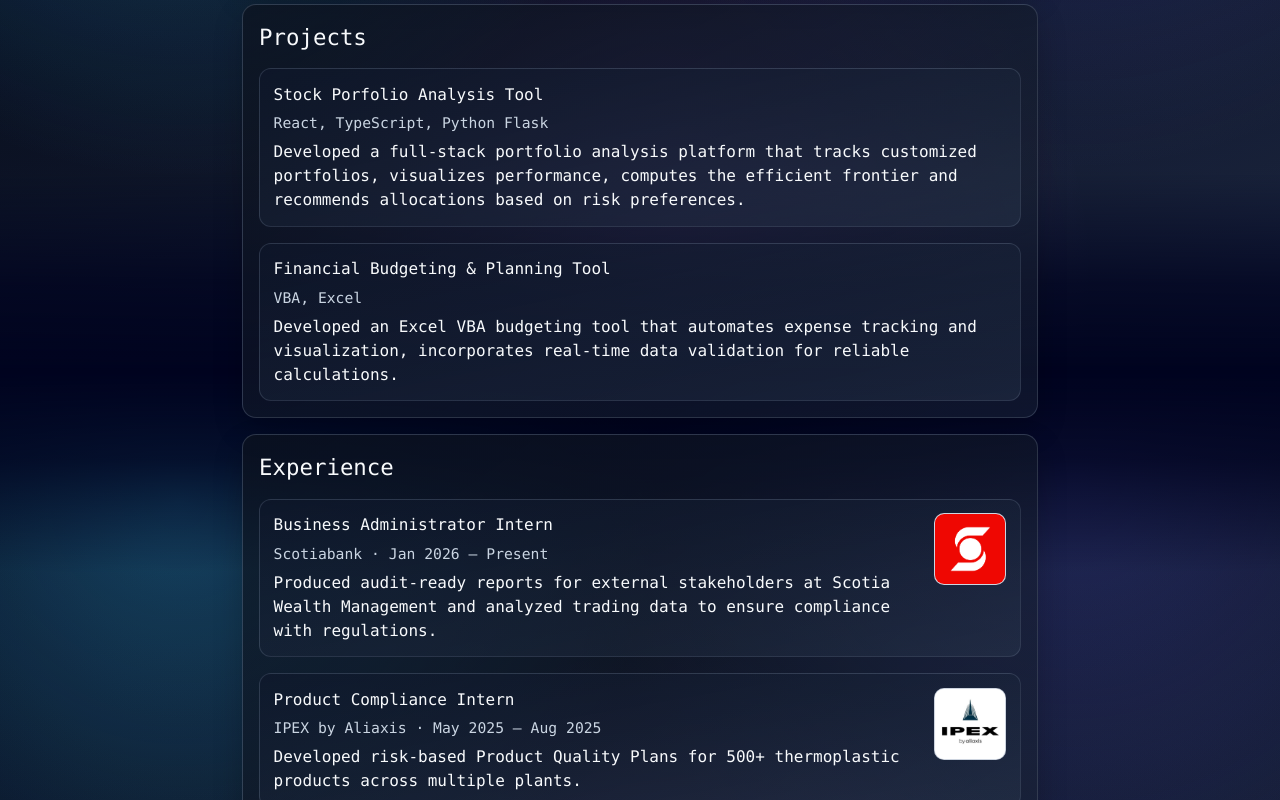
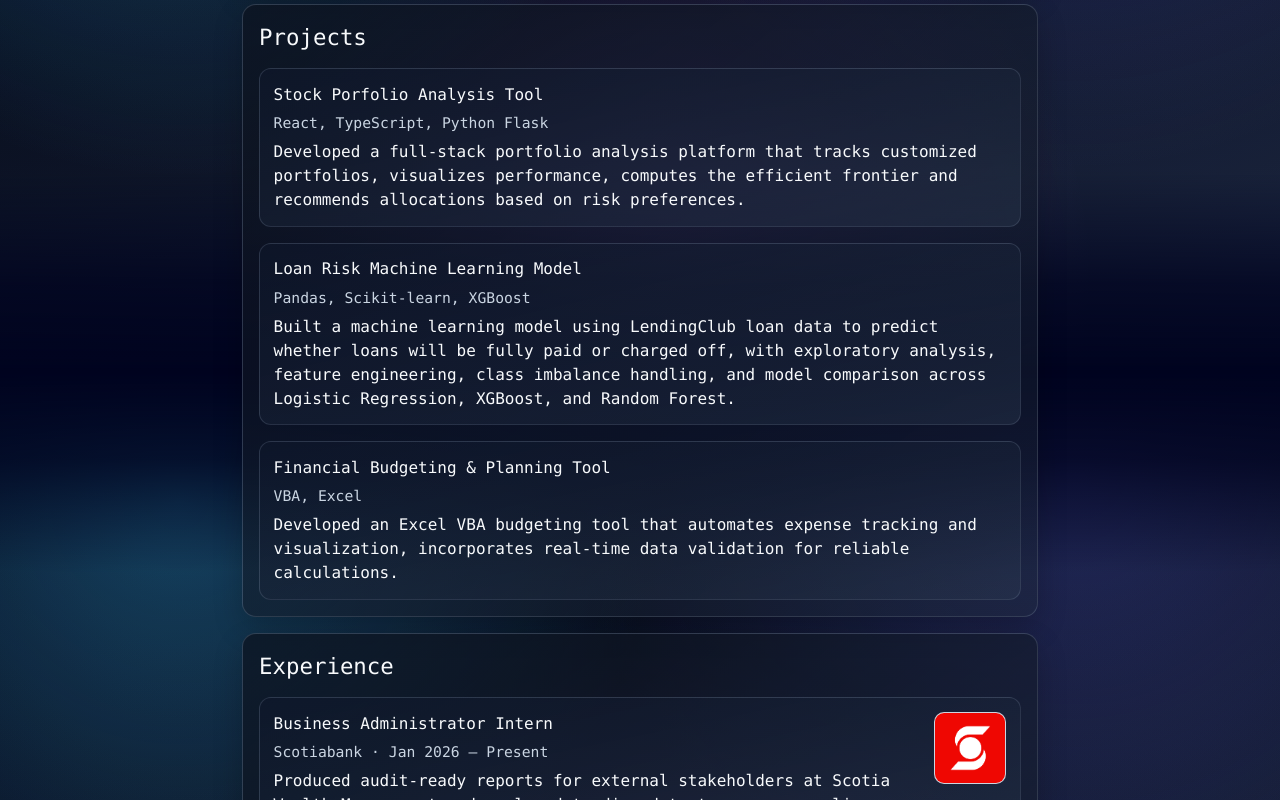
Before and after one commit to Martins26/Martin-Silva-Diaz-Personal-Website, a React (Vite) app: page / in a window 1280 px wide. Shown: the part 428-1228 px from the top of the page. Built offline with nearby package versions, Linux system fonts and the light colour scheme.

Commit message:
Add loan risk ML project entry to projects section

```diff
--- a/src/components/ProjectsSection.tsx
+++ b/src/components/ProjectsSection.tsx
@@ -6,7 +6,7 @@ type ProjectItemProps = {
   name: string;
   description: string;
   stack: string;
-  linkUrl: string;
+  linkUrl?: string;
 };
 
 function ProjectItem({ name, description, stack, linkUrl }: ProjectItemProps) {
@@ -49,6 +49,11 @@ function ProjectsSection() {
           linkUrl="https://portfolio-metrics-analyzer.vercel.app/"
         />
         <ProjectItem
+          name="Loan Risk Machine Learning Model"
+          description="Built a machine learning model using LendingClub loan data to predict whether loans will be fully paid or charged off, with exploratory analysis, feature engineering, class imbalance handling, and model comparison across Logistic Regression, XGBoost, and Random Forest."
+          stack="Pandas, Scikit-learn, XGBoost"
+        />
+        <ProjectItem
           name="Financial Budgeting & Planning Tool"
           description="Developed an Excel VBA budgeting tool that automates expense tracking and visualization,
       incorporates real-time data validation for reliable calculations."
```
